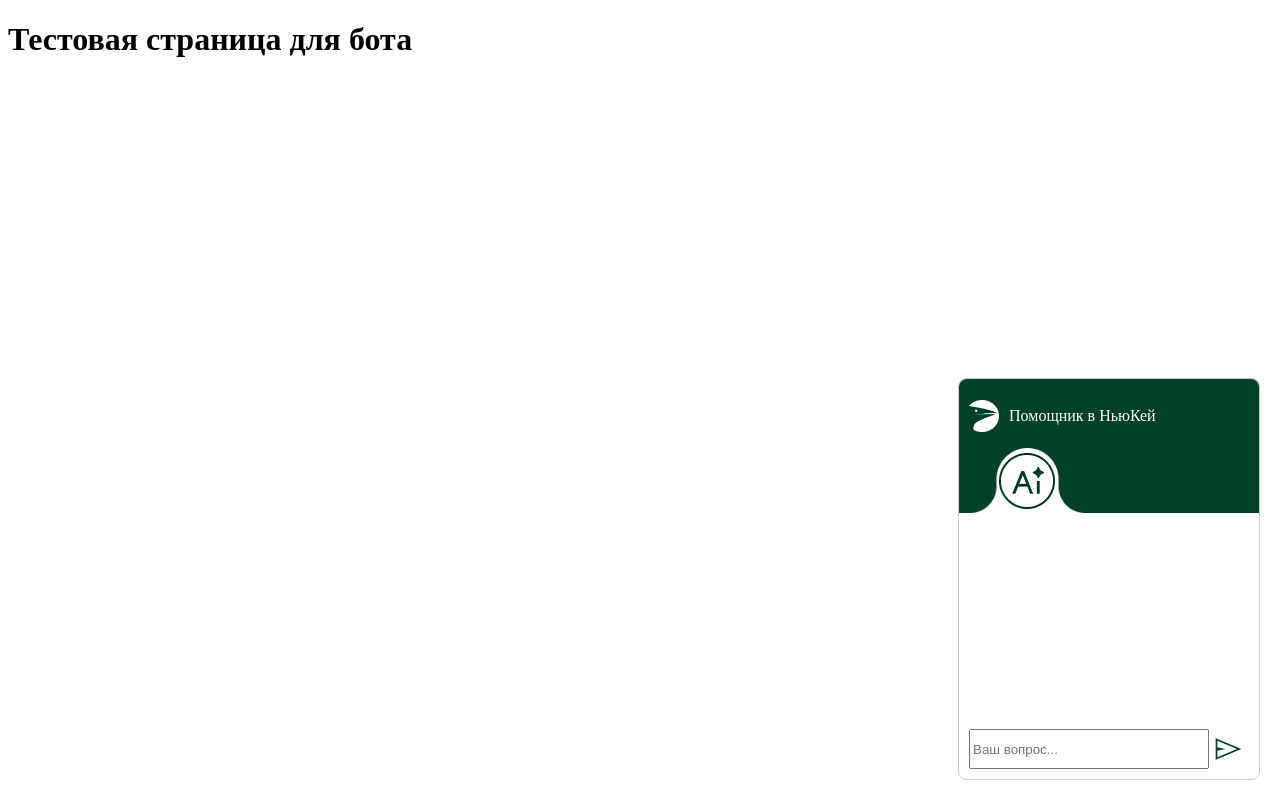
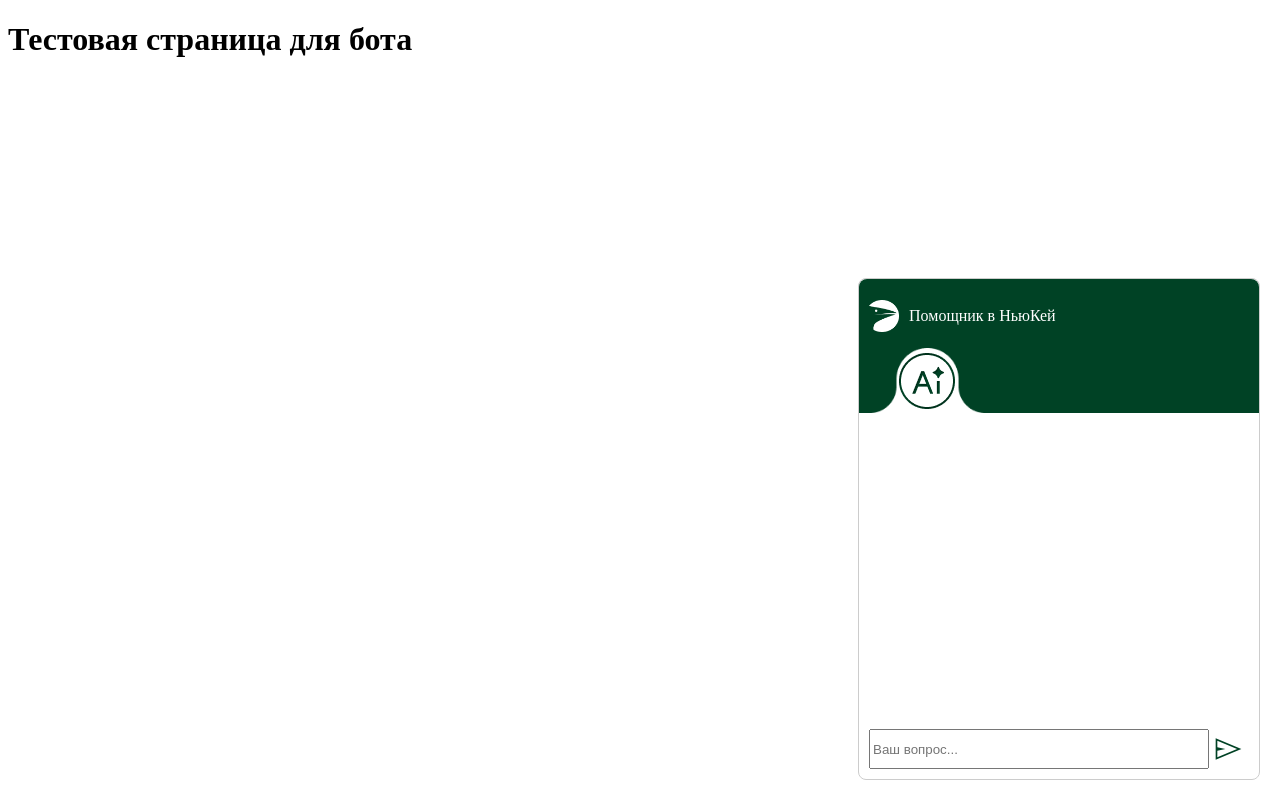
Before and after one commit to Uk1t/ai_chat, a FastAPI app: page / in a window 1280 px wide. Run offline with FastAPI, Linux system fonts and the light colour scheme; parts of the project's set-up code (start-up, migrations or seed data) failed here and were passed over.

Commit message:
requierments

```diff
--- a/static/bot_widget.js
+++ b/static/bot_widget.js
@@ -21,8 +21,9 @@
         function addMessage(who, text) {
             const div = document.createElement("div");
             div.textContent = `${who}: ${text}`;
-            div.style.margin = "5px 0";
-            div.style.color = who === "Вы" ? "blue" : "green";
+            div.style.color = who === "Вы" ? "white" : "green";
+            div.style.maxWidth = '50%'
+            div.style.marginLeft = who ==="Вы" ? "auto" : "0"
             chat.appendChild(div);
             chat.scrollTop = chat.scrollHeight;
         }
--- a/templates/widget.html
+++ b/templates/widget.html
@@ -2,8 +2,8 @@
     position: fixed;
     bottom: 20px;
     right: 20px;
-    width: 300px;
-    height: 400px;
+    width: 400px;
+    height: 500px;
     border: 1px solid #ccc;
     background: #fff;
     z-index: 9999;
@@ -44,5 +44,12 @@
 </div>
 
 <style>
-
+#chat-messages{
+    div{
+        color: white;
+    background: #164225;
+    padding: 5px;
+    border-radius: 8px;
+    }
+}
 </style>
```
